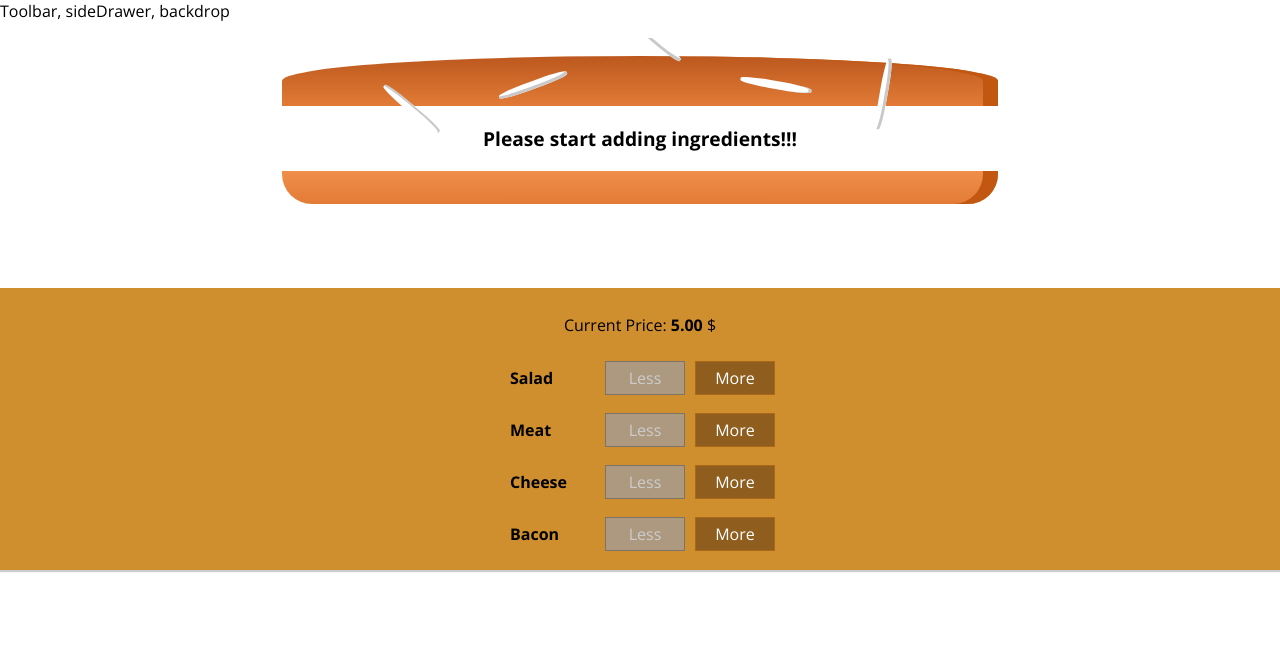
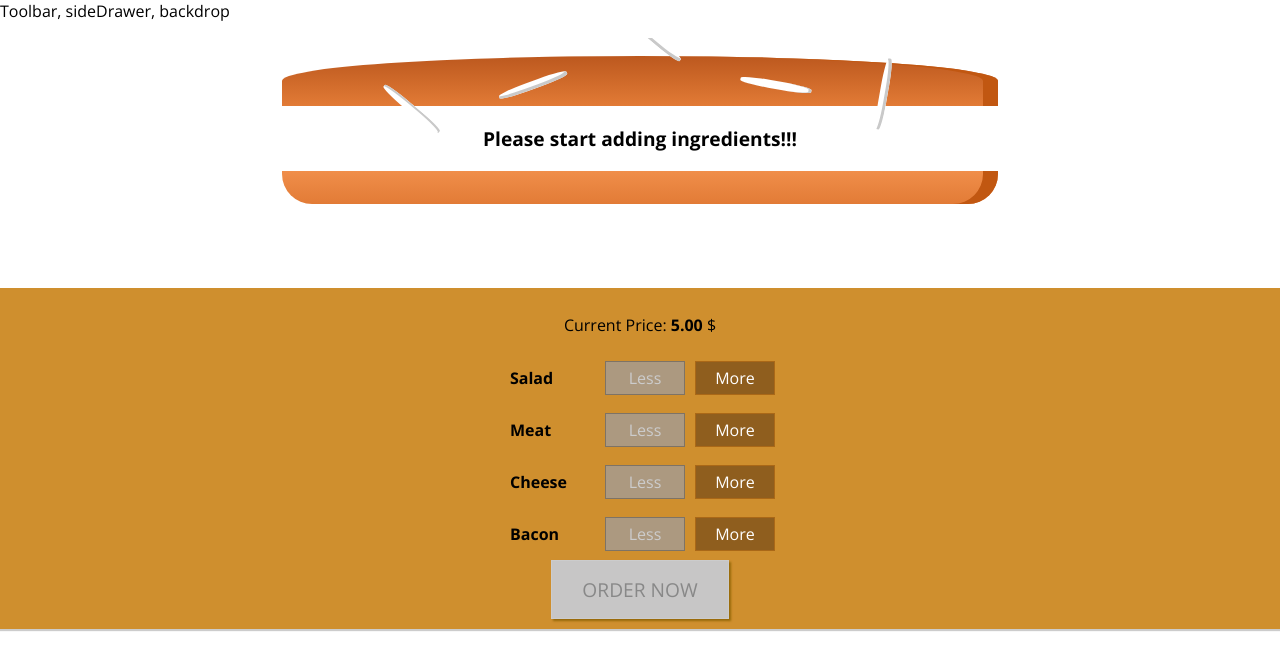
Before and after one commit to Sivajstme/letsmakeburger, a React (Create React App) app: page / in a window 1280 px wide. Shown: the top 670 px of the page. Built offline with nearby package versions, Linux system fonts and the light colour scheme.

Commit message:
Addded Orders

```diff
--- a/src/components/Burger/BuildControls/BuildControls.css
+++ b/src/components/Burger/BuildControls/BuildControls.css
@@ -8,3 +8,44 @@
     margin: auto;
     padding: 10px 0;
 }
+
+.OrderButton {
+    background-color: #DAD735;
+    outline: none;
+    cursor: pointer;
+    border: 1px solid #966909;
+    color: #966909;
+    font-family: inherit;
+    font-size: 1.2em;
+    padding: 15px 30px;
+    box-shadow: 2px 2px 2px #966909;
+}
+
+.OrderButton:hover, .OrderButton:active {
+    background-color: #A0DB41;
+    border: 1px solid #966909;
+    color: #966909;
+}
+
+.OrderButton:disabled {
+    background-color: #C7C6C6;
+    cursor: not-allowed;
+    border: 1px solid #ccc;
+    color: #888888;
+}
+
+.OrderButton:not(:disabled) {
+    animation: enable 0.3s linear;
+}
+
+@keyframes enable {
+    0% {
+        transform: scale(1);
+    }
+    60% {
+        transform: scale(1.1);
+    }
+    100% {
+        transform: scale(1);
+    }
+}
--- a/src/components/Burger/BuildControls/BuildControls.js
+++ b/src/components/Burger/BuildControls/BuildControls.js
@@ -15,7 +15,6 @@
     return(
         <div className='BuildControls'>
             <p> Current Price:<strong> {props.price.toFixed(2)}</strong> $</p>
-
             {
                 controls.map((el,ind)=> {
                     return <BuildControl
@@ -28,7 +27,7 @@
 
                 )
             }
-
+            <button className='OrderButton' disabled={!props.isPurchasable}>ORDER NOW</button>
         </div>
     )
 }
--- a/src/containers/BurgerBuilder/BurgerBuilder.js
+++ b/src/containers/BurgerBuilder/BurgerBuilder.js
@@ -26,9 +26,21 @@
             cheese : 0,
             meat : 0
         },
-        totalPrice : 5
+        totalPrice : 5,
+        purchasable : false
     }
+    updatePurchase = ()=> {
 
+        const ingredient= {...this.state.ingredients}  //['salad','bacon','cheese','meat']
+        //const isPurchasable = this.state.purchasable;
+        const totalPrice = Object.keys(ingredient)
+                            .map((e,i)=> {return ingredient[e]})
+                            .reduce((sum,currentValue)=>{return sum += currentValue},0);
+
+        this.setState({purchasable : totalPrice > 0});
+
+
+    }
     addIngredientHandler = (type) =>{
         const oldCount = this.state.ingredients[type];
         const updatedCount = oldCount + 1;
@@ -49,9 +61,9 @@
         const presentIngState = {...this.state.ingredients};
         presentIngState[type] = updatedCount;
         const presentPrice = this.state.totalPrice;
-        const updatedPrice = Math.floor(presentPrice - INGREDIENT_PRICES[type]);
+        const updatedPrice = presentPrice - INGREDIENT_PRICES[type];
 
-        if (updatedPrice === 5) {
+        if (updatedPrice === 0) {
             this.setState({ingredients : presentIngState, totalPrice : presentPrice});
         }else{
             this.setState({ingredients : presentIngState, totalPrice : updatedPrice});
@@ -77,6 +89,7 @@
                     ingredientAdded={this.addIngredientHandler}
                     ingredientRemove = {this.removeIngredientHandler}
                     disable = {disabledInfo}
+                    isPurchasable = {this.state.purchasable}
                     />
             </Aux>
 
```
